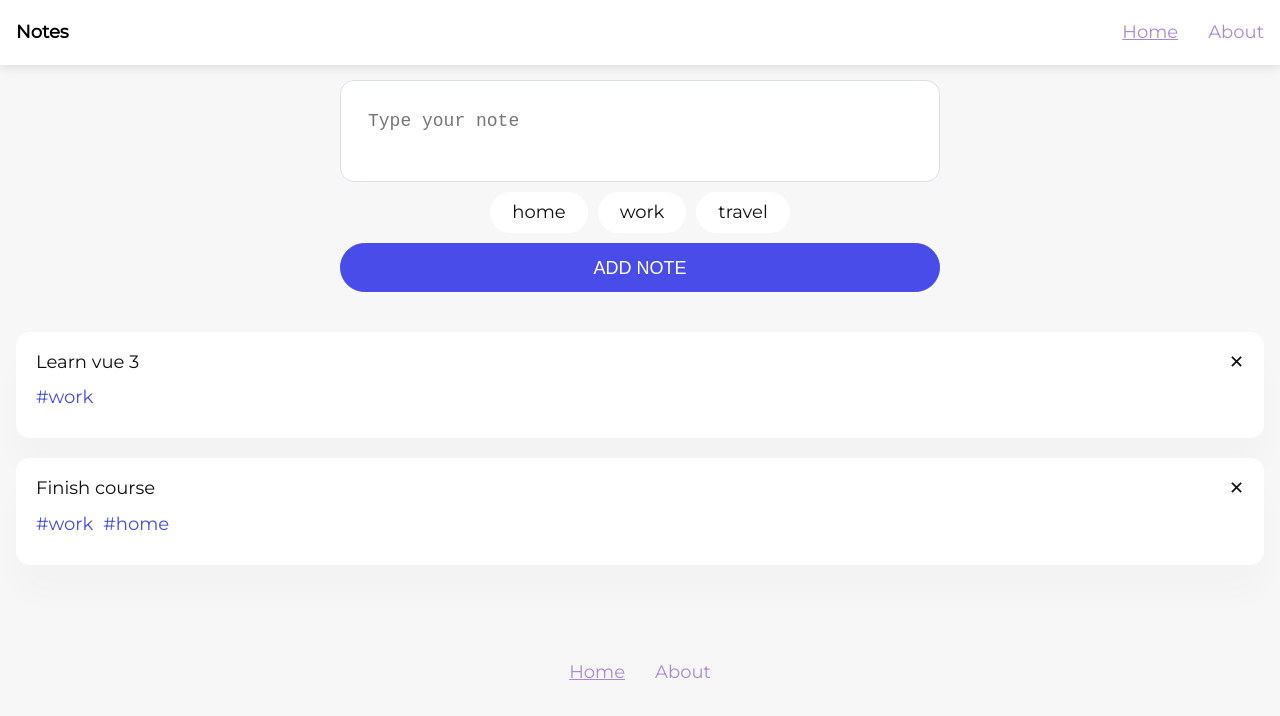
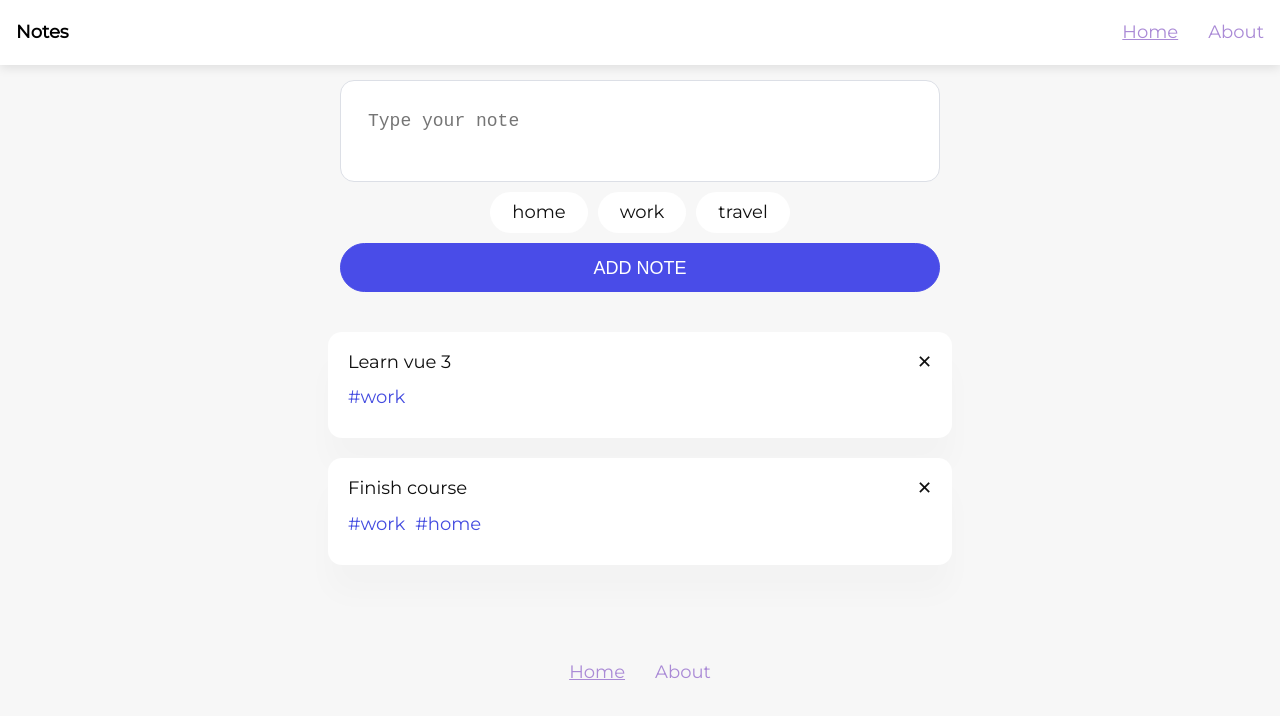
Before and after one commit to Incorrect111/vue-3-notes, a Vue app: page / in a window 1280 px wide. Shown: the top 716 px of the page. Built offline with nearby package versions, Linux system fonts and the light colour scheme.

Commit message:
change note-item width

```diff
--- a/src/components/Notes/List.vue
+++ b/src/components/Notes/List.vue
@@ -34,9 +34,12 @@ export default {
 <style lang="scss">
 .notes-list {
   padding: 40px 0;
+  display: flex;
+  flex-direction: column;
+  align-items: center;
 }
 .note-item {
-  width: 100%;
+  width: 50%;
   padding: 18px 20px;
   margin-bottom: 20px;
   border-radius: 14px;
```
